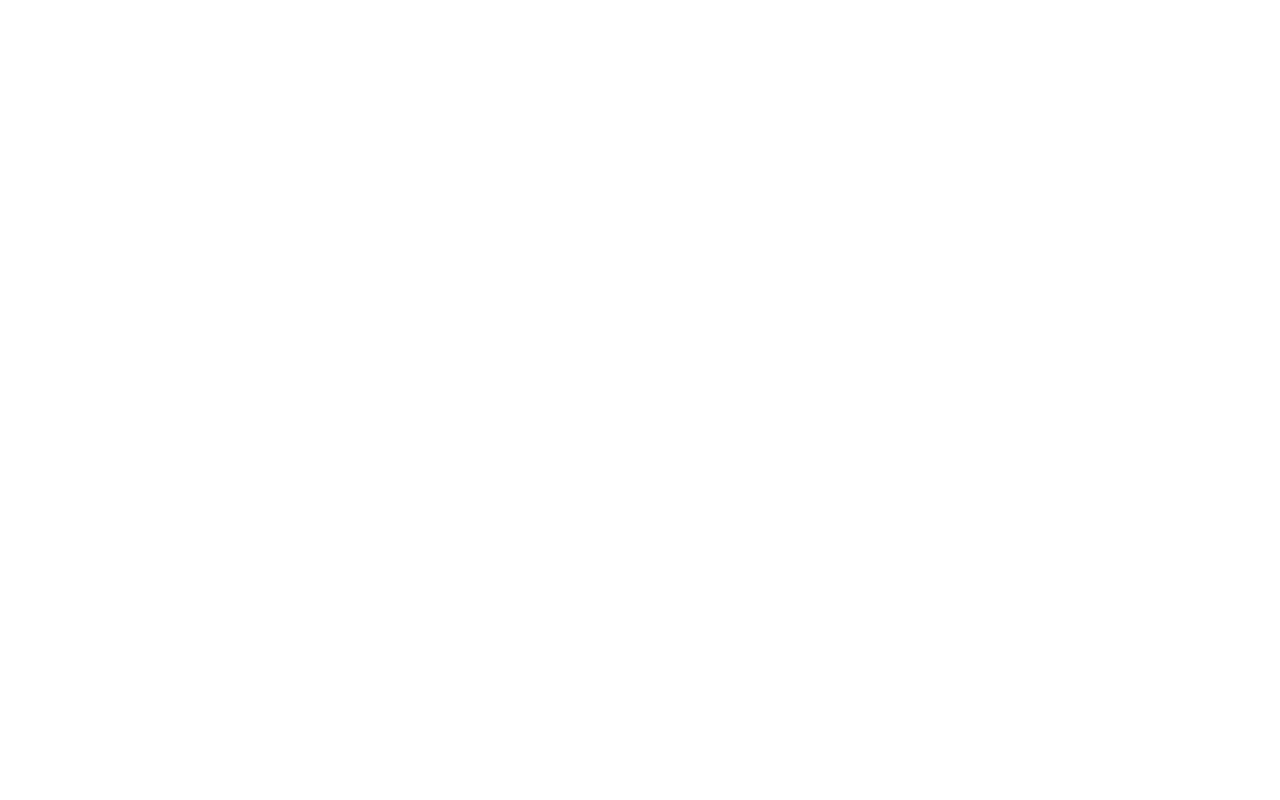
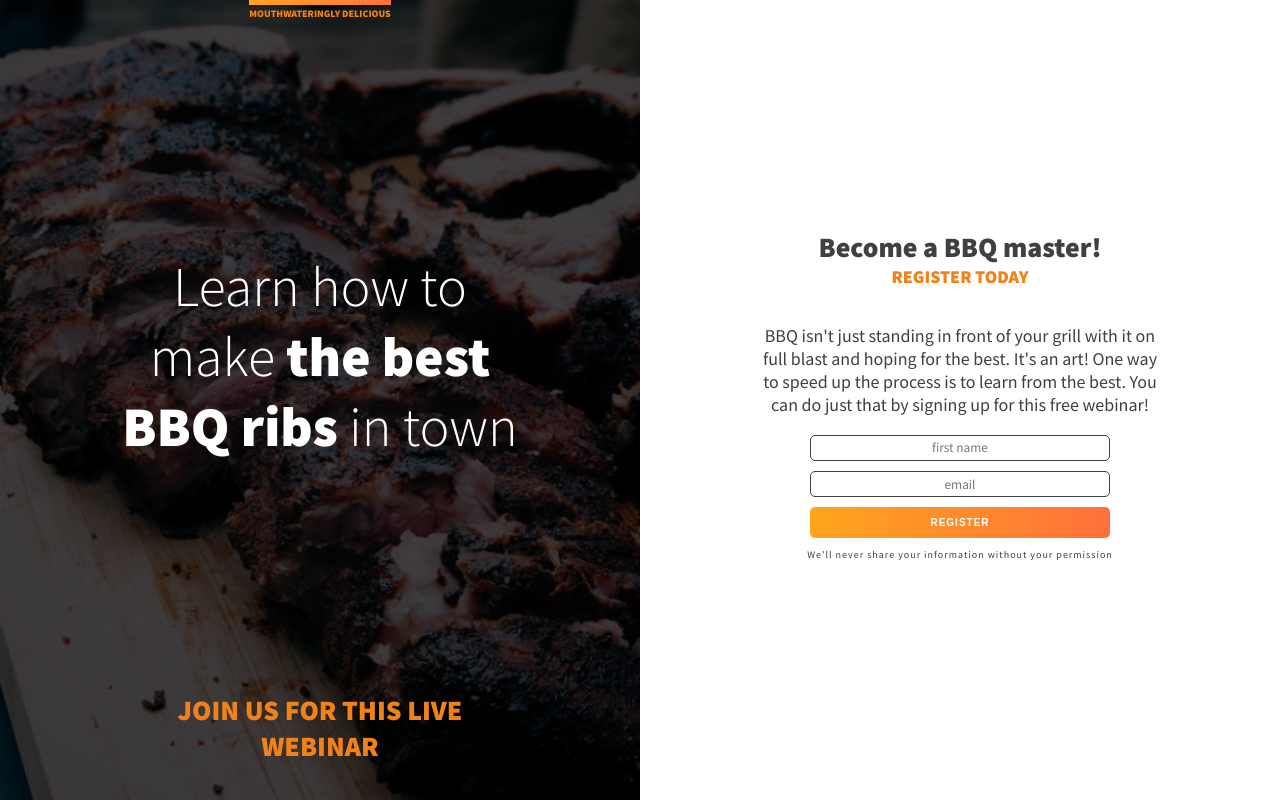
Before and after one commit to josetucu92/responsiveness-project-BBQ, a plain HTML site: page text/index.html in a window 1280 px wide. Drawn offline with Linux system fonts and the light colour scheme.

Commit message:
final comm

```diff
--- a/text/index.html
+++ b/text/index.html
@@ -5,21 +5,29 @@
     <meta http-equiv="X-UA-Compatible" content="IE=edge">
     <meta name="viewport" content="width=device-width, initial-scale=1.0">
     <link rel="stylesheet" href="styles.css">
+    <!-- Google Font -->
+    <link href="https://fonts.googleapis.com/css?family=Source+Sans+Pro:300,400,900&display=swap" rel="stylesheet">
     <title>BBQ Project</title>
 </head>
 <body>
     <div class="intro">
-        <h1></h1>
-        <p></p>
-        <p class="top-text"></p>
+        <h1>Learn how to make <strong>the best BBQ ribs</strong> in town</h1>
+        <p>Join us for this live webinar</p>
+        <p class="top-text">Mouthwateringly delicious</p>
     </div>
 
     <div class="main-content">
-        <h2></h2>
-        <p></p>
-        <p></p>
-        <!-- <form></form> -->
-        <p class="fine-print"></p>
+        <h2>Become a BBQ master! </h2>
+        <p>Register Today</p>
+        <p>BBQ isn't just standing in front of your grill with it on full blast and hoping for the best. It's an art! One way to speed up the process is to learn from the best. You can do just that by signing up for this free webinar!</p>
+
+        <form class="email-collector" action="#" method="POST">
+            <input type="text" required placeholder="first name">
+            <input type="email" required  placeholder="email">
+            <button class="btn btn-primary" type="submit">Register</button>
+        </form>
+
+        <p class="fine-print">We'll never share your information without your permission</p>
     </div>
 </body>
 </html>
--- a/text/styles.css
+++ b/text/styles.css
@@ -0,0 +1,187 @@
+/*  font-family: 'Source Sans Pro', sans-serif;  */
+
+* {
+    box-sizing: border-box;
+}
+
+body {
+    margin: 0;
+    font-family: 'Source Sans Pro', sans-serif;
+    font-size: 1rem;
+    color: #404040;
+    text-align: center;
+}
+
+
+/* =================
+   Typography
+   ================= */
+
+h1 {
+    font-size: 2.25rem;
+    font-weight: 300;
+    color: #fff;
+    margin: 0;
+}
+
+h1+p {
+    color: #F18119;
+    font-weight: 900;
+    font-size: 1.3125rem;
+    text-transform: uppercase;
+    margin: 0;
+}
+
+h2 {
+    font-size: 1.3125rem;
+    margin: 0;
+}
+
+h2+p {
+    font-weight: 900;
+    color: #F18119;
+    margin-top: 0;
+    text-transform: uppercase;
+}
+
+.top-text {
+    font-size: 0.625rem;
+    margin: 0;
+    padding-top: 2px;
+    color: #F18119;
+    font-weight: 900;
+    text-transform: uppercase;
+    order: -1;
+    border-top: 5px solid #F18119;
+    border-image: linear-gradient(to left, #ff713b, #ffa51d) 1;
+}
+
+.fine-print {
+    font-size: 0.625rem;
+    letter-spacing: 1px;
+}
+
+strong {
+    font-weight: 900;
+}
+
+
+/* =================
+   Intro section
+   ================= */
+
+.intro {
+    background-image: url(../images/ribs.jpg);
+    background-color: #404040;
+    background-blend-mode: multiply;
+    background-size: cover;
+    background-position: center;
+    padding: 0 .5em 2em;
+    display: flex;
+    flex-direction: column;
+    justify-content: space-between;
+    min-height: 50vh;
+}
+
+
+/* =================
+   main-content section
+   ================= */
+
+.main-content {
+    padding: 2em 1em;
+}
+
+
+
+.intro>*,
+.main-content>* {
+    max-width: 400px;
+    margin-left: auto;
+    margin-right: auto;
+}
+
+
+/* =================
+   form
+   ================= */
+
+.email-collector {
+    width: 80%;
+    max-width: 300px;
+}
+
+input,
+.btn {
+    width: 100%;
+    border-radius: 5px;
+}
+
+input {
+    font-family: inherit;
+    text-align: inherit;
+    margin-bottom: .75em;
+    padding: .25em;
+    border: 1px solid #404040;
+    transform: scale(1);
+    transition: transform 250ms;
+}
+
+input:focus {
+    transform: scale(1.1);
+}
+
+.btn {
+    display: inline-block;
+    padding: 1em 1.5em;
+    font-size: 0.625rem;
+    text-transform: uppercase;
+    font-weight: 900;
+    letter-spacing: 1px;
+    border: 0;
+    cursor: pointer;
+}
+
+.btn-primary {
+    background-image: linear-gradient(to left, #FF713B, #FFA51D);
+    color: white;
+    transform: scale(1);
+    transition: transform 250ms;
+}
+
+.btn-primary:hover,
+.btn-primary:focus {
+    transform: scale(1.1);
+}
+
+/* =================
+   media queries
+   ================= */
+
+@media (min-width: 500px) {
+    body {
+        font-size: 1.125rem;
+        display: flex;
+    }
+
+    h1 {
+        font-size: 3.5rem;
+    }
+
+    h2,
+    h1+p {
+        font-size: 1.75rem;
+    }
+
+    .intro,
+    .main-content {
+        width: 50%;
+        min-height: 100vh;
+    }
+
+    .main-content {
+        display: flex;
+        flex-direction: column;
+        justify-content: center;
+    }
+}
```
Also changed, not shown: 1 other file.
